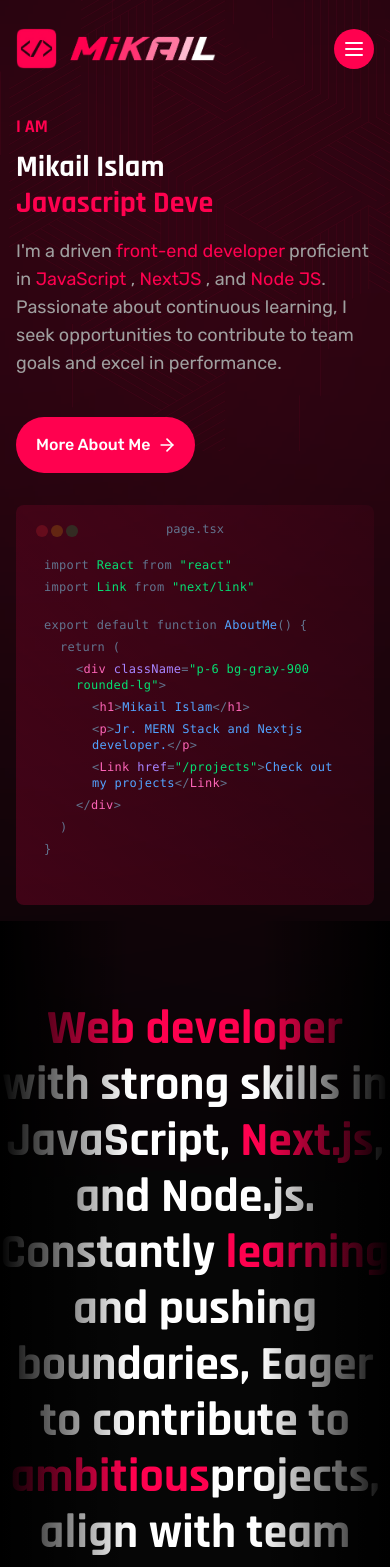
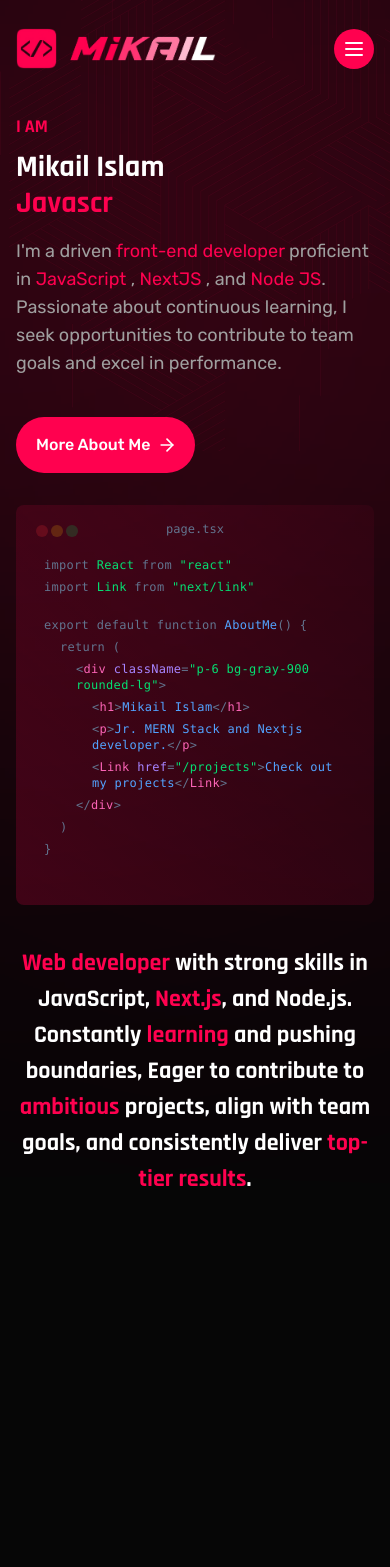
Before and after one commit to EligibleDev/portfolio-mikail, a Next.js app: page / in a window 390 px wide. Shown: the top 1567 px of the page. After the commit the page ends 1197 px from the top, so only its background shows below. Built offline with nearby package versions, Linux system fonts and the light colour scheme.

Commit message:
intro responsive done

```diff
--- a/app/layout.tsx
+++ b/app/layout.tsx
@@ -28,7 +28,7 @@ export default function RootLayout({
     return (
         <html lang="en">
             <body
-                className={`${rubik?.className} ${rajdhani?.className} overflow-x-hidden antialiased`}
+                className={`${rubik?.className} ${rajdhani?.className} !overflow-x-hidden antialiased`}
             >
                 <Navbar />
                 {children}
--- a/app/sections/hero.tsx
+++ b/app/sections/hero.tsx
@@ -12,7 +12,7 @@ const Hero = () => {
                 className="absolute top-0 left-0 -z-20 opacity-50"
             />
 
-            <section className="before:bg-primary-red after:bg-primary-red align-center container mx-auto flex flex-col justify-between gap-8 px-4 py-4 before:absolute before:-top-20 before:-left-[300px] before:-z-10 before:h-[600px] before:w-[600px] before:rounded-[100px] before:opacity-30 before:blur-[300px] after:absolute after:-top-20 after:-right-[300px] after:-z-10 after:h-[600px] after:w-[600px] after:opacity-30 after:blur-[300px] lg:flex-row lg:py-20 xl:px-0 xl:py-32">
+            <section className="before:bg-primary-red after:bg-primary-red align-center container mx-auto flex flex-col justify-between gap-8 px-4 pt-4 pb-10 before:absolute before:-top-20 before:-left-[300px] before:-z-10 before:h-[600px] before:w-[600px] before:rounded-[100px] before:opacity-30 before:blur-[300px] after:absolute after:-top-20 after:-right-[300px] after:-z-10 after:h-[600px] after:w-[600px] after:opacity-30 after:blur-[300px] lg:flex-row lg:py-20 xl:px-0 xl:py-32">
                 <div className="w-full lg:w-1/2">
                     <p className="text-primary-red mb-2 text-lg font-bold uppercase">
                         I am
--- a/app/sections/intro.tsx
+++ b/app/sections/intro.tsx
@@ -1,36 +1,15 @@
 const Intro = () => {
     return (
-        <section className="relative container mx-auto mb-96 py-20 pb-96 text-center text-5xl leading-14 font-bold before:absolute before:top-0 before:bottom-0 before:left-0 before:h-full before:w-1/3 before:bg-gradient-to-r before:from-black before:to-transparent after:absolute after:top-0 after:right-0 after:bottom-0 after:h-full after:w-1/3 after:bg-gradient-to-l after:from-black after:to-transparent">
+        <section className="relative container mx-auto px-2 text-center text-2xl leading-normal font-bold before:absolute before:top-0 before:bottom-0 before:left-0 before:h-full before:w-0 before:bg-gradient-to-r before:from-black before:to-transparent after:absolute after:top-0 after:right-0 after:bottom-0 after:h-full after:w-0 after:bg-gradient-to-l after:from-black after:to-transparent sm:text-3xl lg:text-5xl lg:leading-14 lg:before:w-1/3 lg:after:w-1/3 xl:px-0">
             <span className="text-primary-red">Web developer</span> with strong skills in
             JavaScript, <span className="text-primary-red">Next.js</span>, and Node.js.
             Constantly <span className="text-primary-red">learning</span> and pushing
-            boundaries, Eager to contribute to{" "}
-            <span className="text-primary-red">ambitious</span>
+            boundaries, Eager to contribute to
+            <span className="text-primary-red"> ambitious </span>
             projects, align with team goals, and consistently deliver
-            <span className="text-primary-red">top-tier results</span>.
+            <span className="text-primary-red"> top-tier results</span>.
         </section>
     );
 };
 
 export default Intro;
-
-// const Intro = () => {
-//     return (
-//         <section className="relative container mx-auto py-20 text-center text-5xl leading-[3.5rem] font-bold">
-//             {/* Gradient overlays */}
-//             <div className="pointer-events-none absolute inset-0">
-//                 <div className="absolute top-0 left-0 h-full w-full bg-gradient-to-r from-black via-transparent to-black opacity-60" />
-//             </div>
-//             {/* Text content */}
-//             <span className="text-primary-red">Web developer</span> with strong skills in
-//             JavaScript, <span className="text-primary-red">Next.js</span>, and Node.js.
-//             Constantly <span className="text-primary-red">learning</span> and pushing
-//             boundaries, Eager to contribute to{" "}
-//             <span className="text-primary-red">ambitious</span> projects, align with team
-//             goals, and consistently deliver{" "}
-//             <span className="text-primary-red">top-tier results</span>.
-//         </section>
-//     );
-// };
-
-// export default Intro;
```
